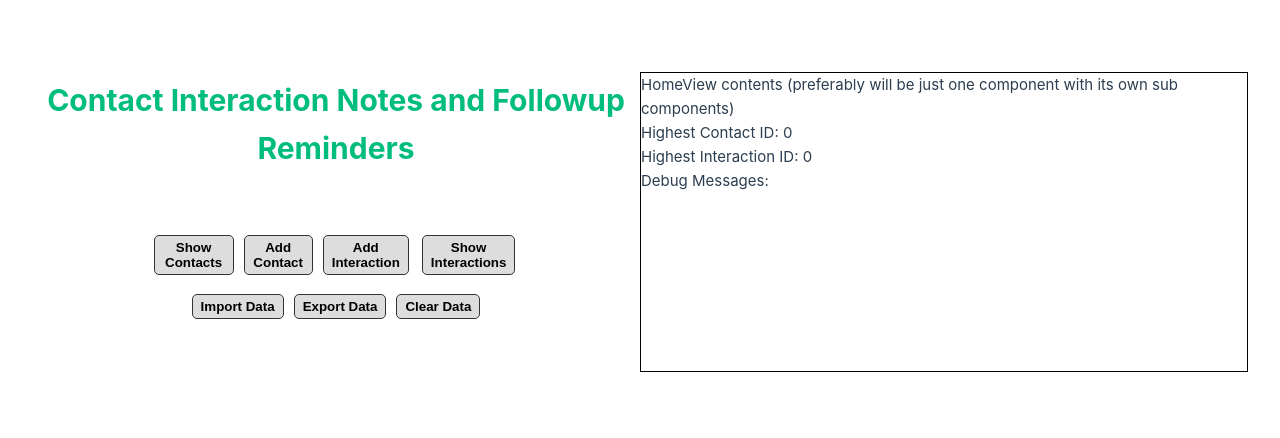
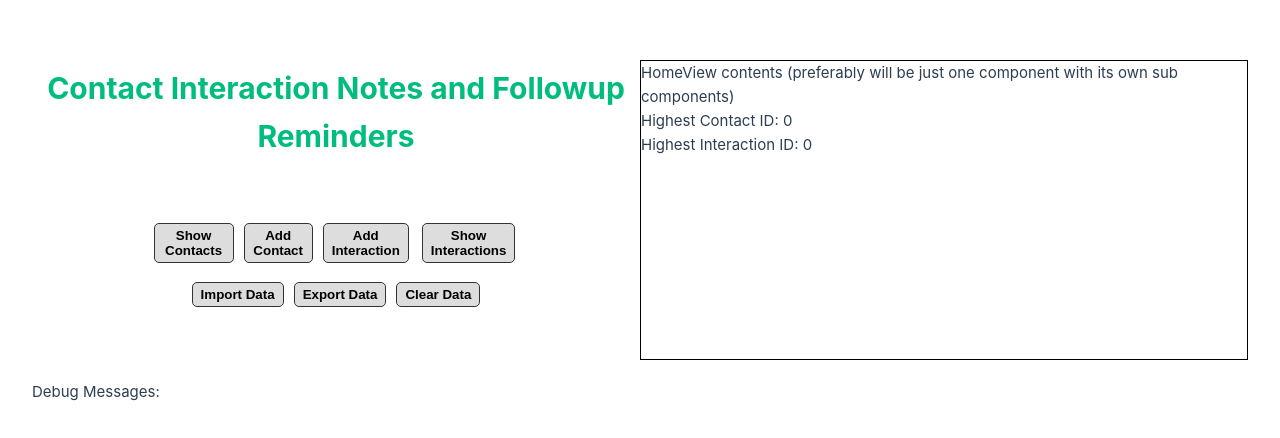
Before and after one commit to LJacobDev/contact-reminder, a Vue app: page / in a window 1280 px wide. Shown: the part 178-616 px from the top of the page. Built offline with nearby package versions, Linux system fonts and the light colour scheme.

Commit message:
move debug messages to main component for easier viewing

```diff
--- a/src/App.vue
+++ b/src/App.vue
@@ -49,6 +49,7 @@ const store = useStore()
   <main class="router-view">
     <RouterView />
   </main>
+  <p>Debug Messages: {{ store.debugMessages }}</p>
 </template>
 
 <style scoped>
--- a/src/views/HomeView.vue
+++ b/src/views/HomeView.vue
@@ -14,7 +14,6 @@ const store = useStore()
     <div>
       <p>Highest Contact ID: {{ store.highestContactID }}</p>
       <p>Highest Interaction ID: {{ store.highestInteractionID }}</p>
-      <p>Debug Messages: {{ store.debugMessages }}</p>
     </div>
   </main>
 </template>
```
